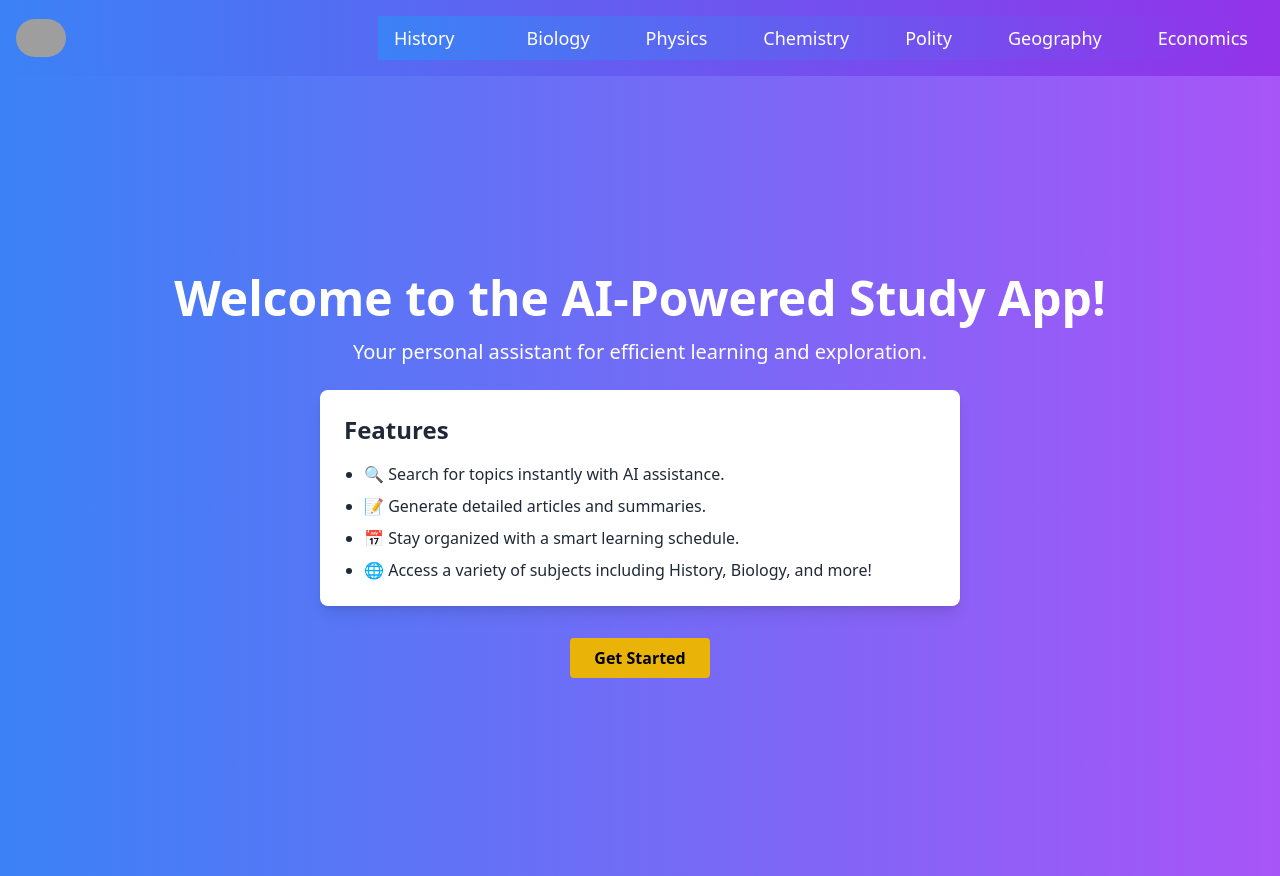
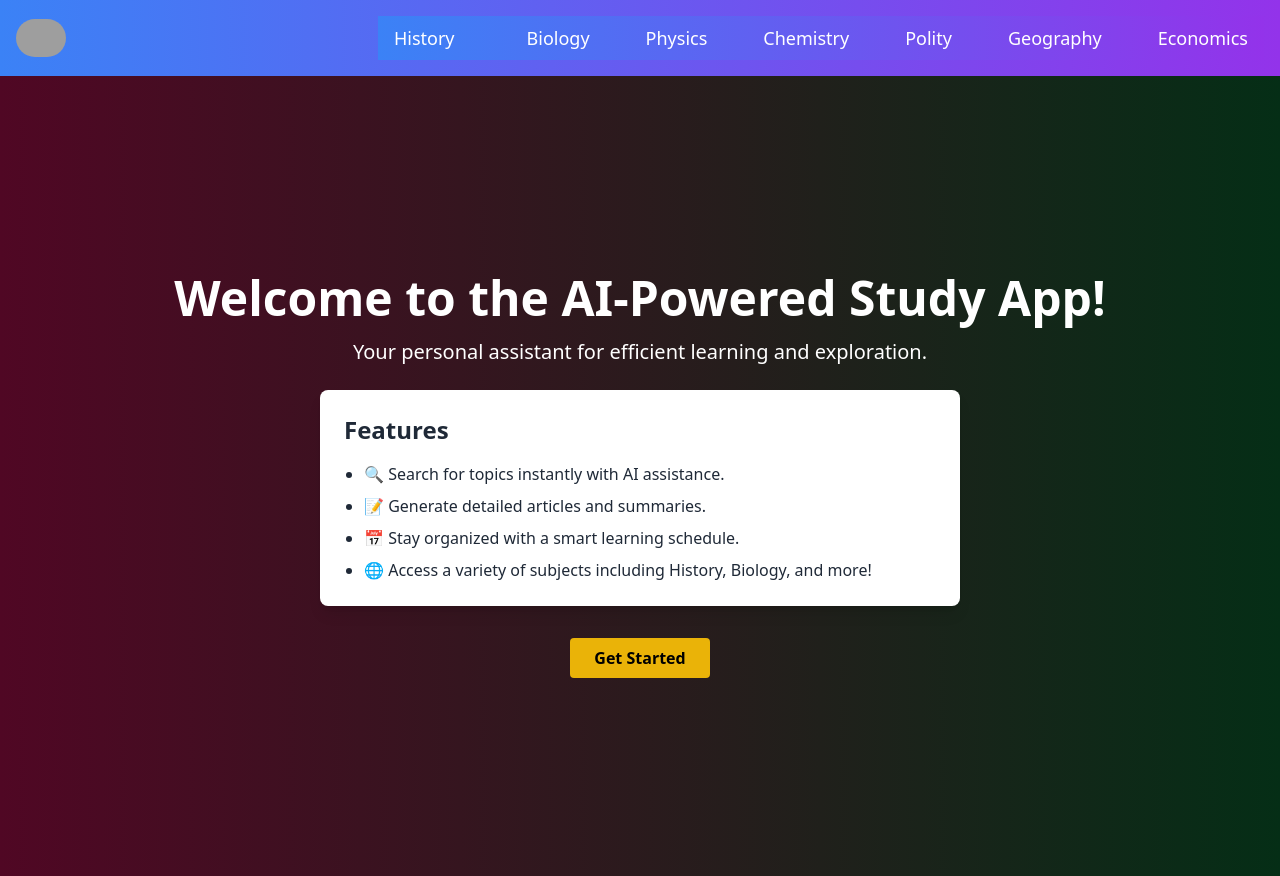
Before and after one commit to amit1924/AI-Study-App, a React (Vite) app in the folder frontend/: page / in a window 1280 px wide. Built offline with nearby package versions, Linux system fonts and the light colour scheme; grey boxes are pictures that could not be loaded.

Commit message:
change home bg color

```diff
--- a/frontend/src/components/Home.jsx
+++ b/frontend/src/components/Home.jsx
@@ -3,7 +3,7 @@ import { motion } from "framer-motion"; // Import Framer Motion for animations
 
 const Home = () => {
   return (
-    <div className="flex flex-col items-center justify-center h-screen bg-gradient-to-r from-blue-500 to-purple-500 text-white">
+    <div className="flex flex-col items-center justify-center h-screen bg-gradient-to-r from-pink-950 to-green-950 text-white">
       <motion.h1
         className="text-5xl font-bold mb-4 animate__animated animate__fadeInDown"
         initial={{ opacity: 0, y: -50 }}
```
